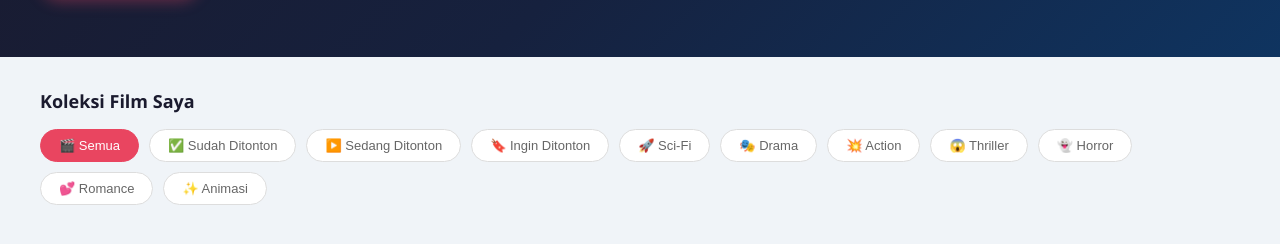
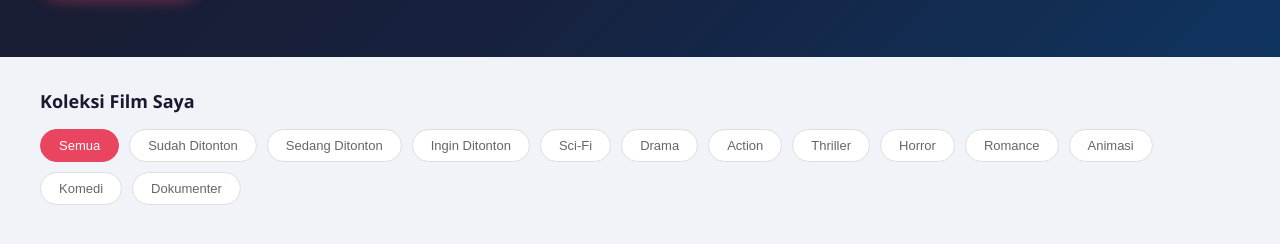
Before and after one commit to broainware/UTS-PABP-021, a plain HTML site: page frontend/movies.html in a window 1280 px wide. Shown: the part 322-566 px from the top of the page. Drawn offline with Linux system fonts and the light colour scheme; no server answers; sample sign-in values are in the browser's storage.

Commit message:
fitur: menambahkan gambar poster genre dan hapus emoji pada filter

```diff
--- a/frontend/movies.html
+++ b/frontend/movies.html
@@ -492,17 +492,19 @@
     <div class="content">
         <div class="section-title">Koleksi Film Saya</div>
         <div class="filters" id="filterButtons">
-            <button class="filter-btn active" onclick="filterMovies('semua', this)">🎬 Semua</button>
-            <button class="filter-btn" onclick="filterMovies('Sudah Ditonton', this)">✅ Sudah Ditonton</button>
-            <button class="filter-btn" onclick="filterMovies('Sedang Ditonton', this)">▶️ Sedang Ditonton</button>
-            <button class="filter-btn" onclick="filterMovies('Ingin Ditonton', this)">🔖 Ingin Ditonton</button>
-            <button class="filter-btn" onclick="filterMovies('Sci-Fi', this)">🚀 Sci-Fi</button>
-            <button class="filter-btn" onclick="filterMovies('Drama', this)">🎭 Drama</button>
-            <button class="filter-btn" onclick="filterMovies('Action', this)">💥 Action</button>
-            <button class="filter-btn" onclick="filterMovies('Thriller', this)">😱 Thriller</button>
-            <button class="filter-btn" onclick="filterMovies('Horror', this)">👻 Horror</button>
-            <button class="filter-btn" onclick="filterMovies('Romance', this)">💕 Romance</button>
-            <button class="filter-btn" onclick="filterMovies('Animasi', this)">✨ Animasi</button>
+            <button class="filter-btn active" onclick="filterMovies('semua', this)">Semua</button>
+            <button class="filter-btn" onclick="filterMovies('Sudah Ditonton', this)">Sudah Ditonton</button>
+            <button class="filter-btn" onclick="filterMovies('Sedang Ditonton', this)">Sedang Ditonton</button>
+            <button class="filter-btn" onclick="filterMovies('Ingin Ditonton', this)">Ingin Ditonton</button>
+            <button class="filter-btn" onclick="filterMovies('Sci-Fi', this)">Sci-Fi</button>
+            <button class="filter-btn" onclick="filterMovies('Drama', this)">Drama</button>
+            <button class="filter-btn" onclick="filterMovies('Action', this)">Action</button>
+            <button class="filter-btn" onclick="filterMovies('Thriller', this)">Thriller</button>
+            <button class="filter-btn" onclick="filterMovies('Horror', this)">Horror</button>
+            <button class="filter-btn" onclick="filterMovies('Romance', this)">Romance</button>
+            <button class="filter-btn" onclick="filterMovies('Animasi', this)">Animasi</button>
+            <button class="filter-btn" onclick="filterMovies('Komedi', this)">Komedi</button>
+            <button class="filter-btn" onclick="filterMovies('Dokumenter', this)">Dokumenter</button>
         </div>
         <div class="movies-grid" id="moviesGrid"></div>
     </div>
@@ -515,15 +517,15 @@
             <input type="text" id="inputTitle" placeholder="Contoh: Interstellar" />
             <label>Genre</label>
             <select id="inputGenre">
-                <option value="Action">💥 Action</option>
-                <option value="Animasi">✨ Animasi</option>
-                <option value="Drama">🎭 Drama</option>
-                <option value="Horror">👻 Horror</option>
-                <option value="Komedi">😂 Komedi</option>
-                <option value="Romance">💕 Romance</option>
-                <option value="Sci-Fi">🚀 Sci-Fi</option>
-                <option value="Thriller">😱 Thriller</option>
-                <option value="Dokumenter">📽️ Dokumenter</option>
+                <option value="Action">Action</option>
+                <option value="Animasi">Animasi</option>
+                <option value="Drama">Drama</option>
+                <option value="Horror">Horror</option>
+                <option value="Komedi">Komedi</option>
+                <option value="Romance">Romance</option>
+                <option value="Sci-Fi">Sci-Fi</option>
+                <option value="Thriller">Thriller</option>
+                <option value="Dokumenter">Dokumenter</option>
             </select>
             <label>Sutradara</label>
             <input type="text" id="inputDirector" placeholder="Contoh: Christopher Nolan" />
@@ -554,10 +556,16 @@
         document.getElementById('welcomeText').textContent = username;
         document.getElementById('avatarText').textContent = username.charAt(0).toUpperCase();
 
-        const genreEmoji = {
-            'Sci-Fi': '🚀', 'Drama': '🎭', 'Action': '💥',
-            'Thriller': '😱', 'Horror': '👻', 'Romance': '💕',
-            'Animasi': '✨', 'Komedi': '😂', 'Dokumenter': '📽️'
+        const genreImage = {
+            'Action': 'https://images.unsplash.com/photo-1571019613454-1cb2f99b2d8b?w=400&q=80',
+            'Animasi': 'https://images.unsplash.com/photo-1635805737707-575885ab0820?w=400&q=80',
+            'Drama': 'https://images.unsplash.com/photo-1598899134739-24c46f58b8c0?w=400&q=80',
+            'Horror': 'https://images.unsplash.com/photo-1509248961158-e54f6934749c?w=400&q=80',
+            'Komedi': 'https://images.unsplash.com/photo-1527224538127-2104bb71c51b?w=400&q=80',
+            'Romance': 'https://images.unsplash.com/photo-1518621736915-f3b1c41bfd00?w=400&q=80',
+            'Sci-Fi': 'https://images.unsplash.com/photo-1451187580459-43490279c0fa?w=400&q=80',
+            'Thriller': 'https://images.unsplash.com/photo-1520034475321-cbe63696469a?w=400&q=80',
+            'Dokumenter': 'https://images.unsplash.com/photo-1492724441997-5dc865305da7?w=400&q=80',
         };
         const posterColors = [
             '#FF6B6B', '#4ECDC4', '#45B7D1', '#96CEB4',
@@ -603,13 +611,14 @@
             }
             grid.innerHTML = movies.map((m, i) => {
                 const color = posterColors[i % posterColors.length];
-                const emoji = genreEmoji[m.genre] || '🎬';
+                const img = genreImage[m.genre] || 'https://images.unsplash.com/photo-1489599849927-2ee91cede3ba?w=400&q=80';
                 const badgeClass = m.status === 'Sudah Ditonton' ? 'sudah'
                     : m.status === 'Sedang Ditonton' ? 'sedang' : 'ingin';
                 return `
           <div class="movie-card">
-            <div class="movie-poster" style="background: linear-gradient(135deg, ${color}33, ${color}66)">
-              <span style="font-size:56px">${emoji}</span>
+           <div class="movie-poster" style="background-image: url('${img}'); background-size: cover; background-position: center;">
+            <div style="position:absolute;inset:0;background:rgba(0,0,0,0.3);border-radius:0"></div>
+            <span style="position:relative;font-size:13px;font-weight:700;color:white;padding:4px 8px;background:rgba(0,0,0,0.5);border-radius:4px">${m.genre}</span>
             </div>
             <div class="movie-body">
               <div class="movie-title">${m.title}</div>
@@ -618,8 +627,8 @@
               <span class="badge ${badgeClass}">${m.status}</span>
             </div>
             <div class="card-actions">
-              <button class="btn-edit" onclick="openEdit(${m.id}, '${m.title}', '${m.genre}', '${m.director}', ${m.year}, '${m.status}')">✏️ Edit</button>
-              <button class="btn-delete" onclick="deleteMovie(${m.id})">🗑️ Hapus</button>
+              <button class="btn-edit" onclick="openEdit(${m.id}, '${m.title}', '${m.genre}', '${m.director}', ${m.year}, '${m.status}')">Edit</button>
+              <button class="btn-delete" onclick="deleteMovie(${m.id})">Hapus</button>
             </div>
           </div>
         `;
```
